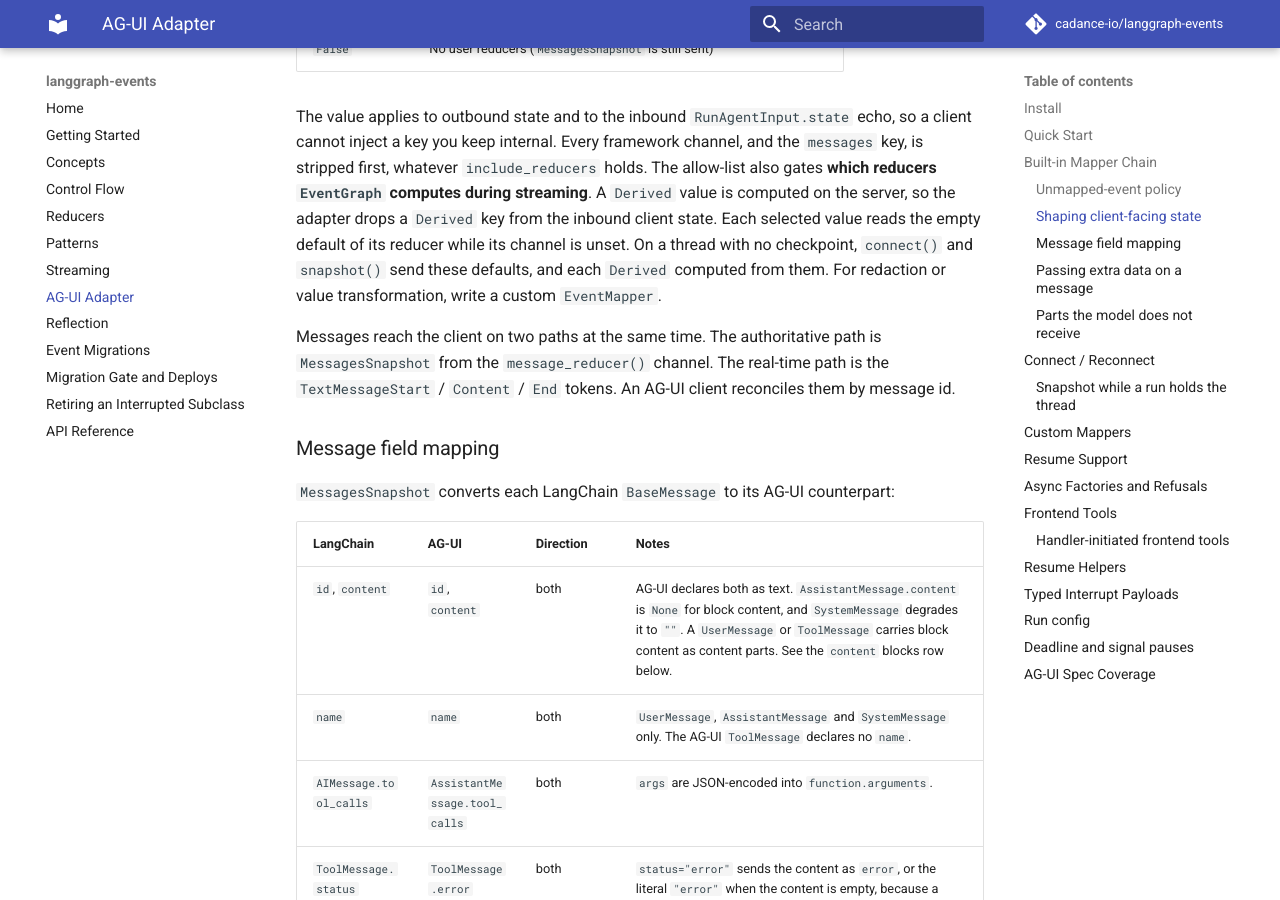
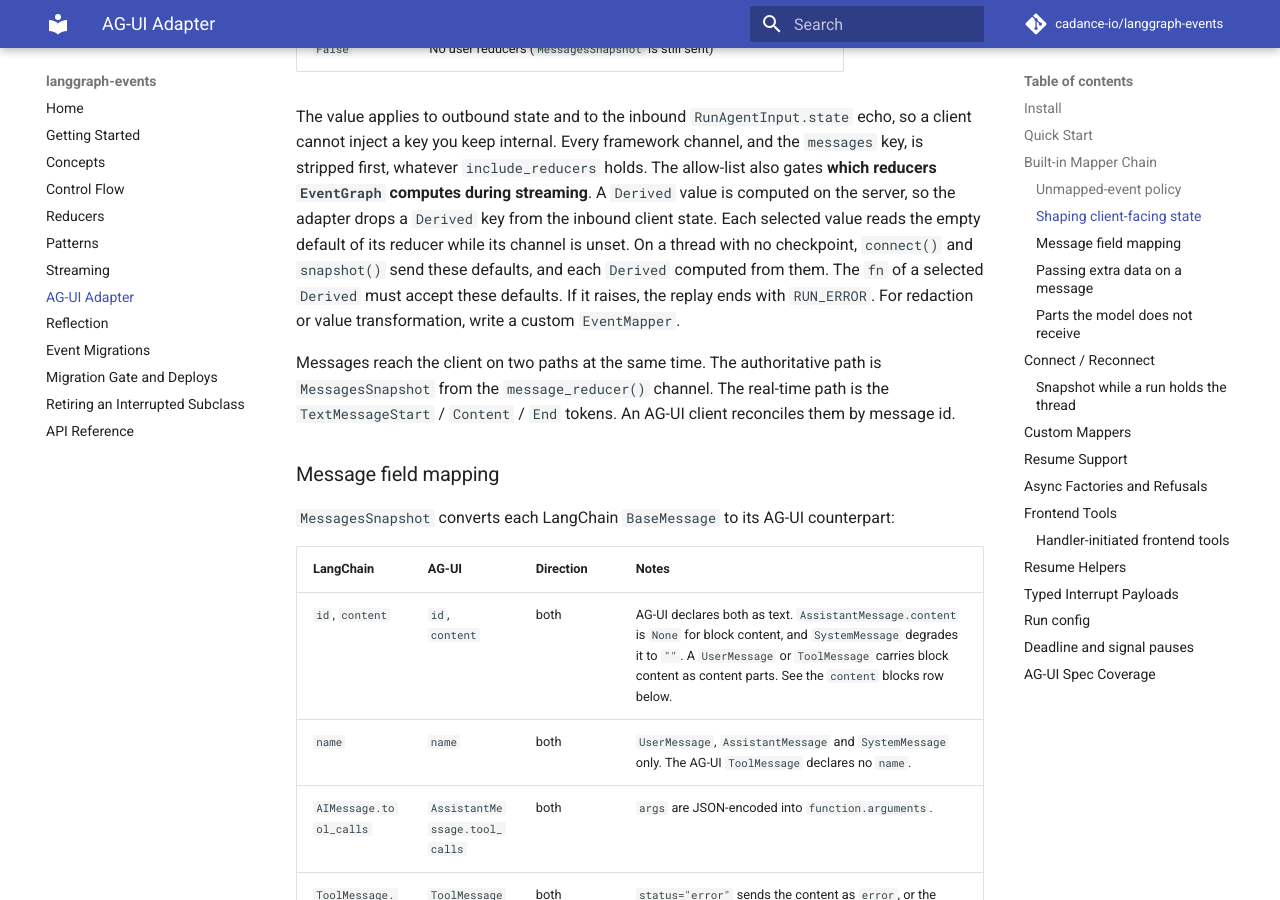
Before and after one commit to cadance-io/langgraph-events, an MkDocs documentation site: the page built from docs/agui.md, in a window 1280 px wide and 900 px high, scrolled down 3229 px. Built offline with MkDocs 1.6.1 and Material for MkDocs 9.7.7, drawn with Linux system fonts in a browser that asks for light colours; comment, search, counter and statistics services are not loaded.

Commit message:
docs(reducers): file the breaking changes and the Derived default rule
A re-review of the Derived change found two gaps in the text.

- Two changes can break a user: the new BaseReducer attributes read and
  sources, and the ValueError for an empty reducer name. The changelog
  now lists both under Breaking, as 0.48.0 does.
- An AG-UI replay of a thread with no checkpoint calls each selected
  Derived with the empty defaults of its inputs. A fn that raises there
  ends connect() and snapshot() with RUN_ERROR. The reducers and AG-UI
  docs now say that fn must accept these defaults.

Refs #240

Co-Authored-By: Claude Opus 5.5 <noreply@anthropic.com>
Claude-Session: https://claude.ai/code/session_01HFwCtoR7grzSkEiyueonAU

```diff
--- a/docs/agui.md
+++ b/docs/agui.md
@@ -111,7 +111,7 @@ Outside the chain, the adapter also emits:
 | `list[str]` | Allow-list only (e.g. `["focus", "scene"]`). A list can name a `Derived` |
 | `False` | No user reducers (`MessagesSnapshot` is still sent) |
 
-The value applies to outbound state and to the inbound `RunAgentInput.state` echo, so a client cannot inject a key you keep internal. Every framework channel, and the `messages` key, is stripped first, whatever `include_reducers` holds. The allow-list also gates **which reducers `EventGraph` computes during streaming**. A `Derived` value is computed on the server, so the adapter drops a `Derived` key from the inbound client state. Each selected value reads the empty default of its reducer while its channel is unset. On a thread with no checkpoint, `connect()` and `snapshot()` send these defaults, and each `Derived` computed from them. For redaction or value transformation, write a custom `EventMapper`.
+The value applies to outbound state and to the inbound `RunAgentInput.state` echo, so a client cannot inject a key you keep internal. Every framework channel, and the `messages` key, is stripped first, whatever `include_reducers` holds. The allow-list also gates **which reducers `EventGraph` computes during streaming**. A `Derived` value is computed on the server, so the adapter drops a `Derived` key from the inbound client state. Each selected value reads the empty default of its reducer while its channel is unset. On a thread with no checkpoint, `connect()` and `snapshot()` send these defaults, and each `Derived` computed from them. The `fn` of a selected `Derived` must accept these defaults. If it raises, the replay ends with `RUN_ERROR`. For redaction or value transformation, write a custom `EventMapper`.
 
 Messages reach the client on two paths at the same time. The authoritative path is `MessagesSnapshot` from the `message_reducer()` channel. The real-time path is the `TextMessageStart` / `Content` / `End` tokens. An AG-UI client reconciles them by message id.
 
```
Also changed, not shown: CHANGELOG.md (+12 -9 lines), docs/reducers.md (+1 -0 lines).
